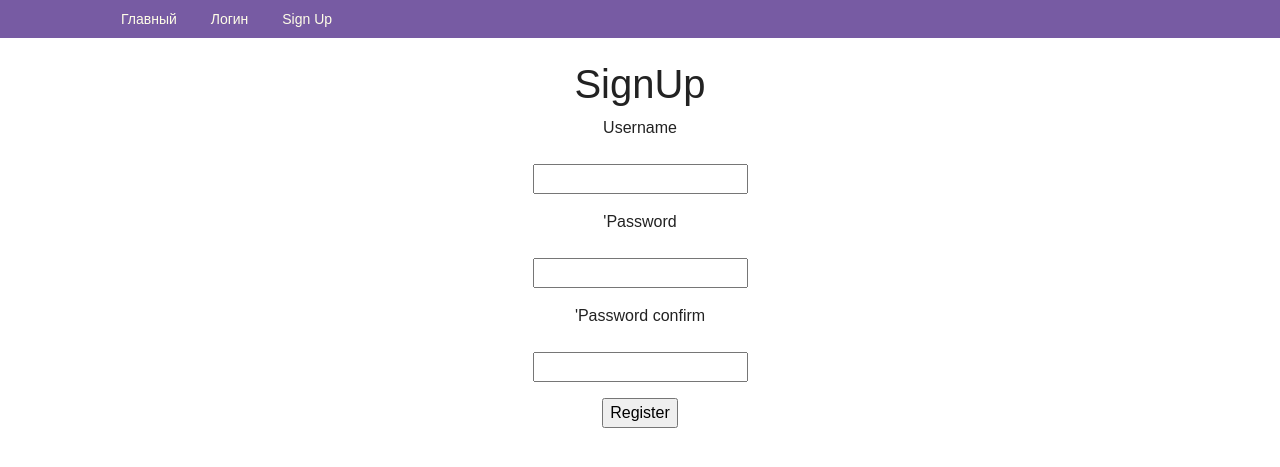
After one commit to Ruslan-dev-1996/python_58_keneshbaev_ruslan, a Django app: page /accounts/register/ in a window 1280 px wide. The commit adds this page. Shown: the top 467 px of the page. Run offline with Django 3.2, Linux system fonts and the light colour scheme; some libraries are stand-ins or nearby versions.

Commit message:
Добавил  регистрацию,добавил валидацию

```diff
--- /dev/null
+++ b/source/accounts/forms.py
@@ -0,0 +1,28 @@
+from django import forms
+from django.contrib.auth.models import User
+from django.core.exceptions import ValidationError
+
+
+class SignUpForm(forms.Form):
+    username = forms.CharField(max_length=100, required=True,
+                              label='Username')
+    password = forms.CharField(max_length=100, required=True, label="'Password",
+                               widget=forms.PasswordInput)
+    password_confirm = forms.CharField(max_length=100, required=True, label="'Password confirm",
+                               widget=forms.PasswordInput)
+
+    def clean_username(self):
+        username = self.cleaned_data.get('username')
+        try:
+            User.objects.get(username=username)
+            raise ValidationError('Username already taken',  code='username_taken')
+        except User.DoesNotExist:
+            return username
+
+    def clean(self):
+        super().clean()
+        password_1 = self.cleaned_data.get('password')
+        password_2 = self.cleaned_data.get('password_confirm')
+        if password_1 != password_2:
+            raise ValidationError('Password do not match', code='password_do_not_match')
+        return self.cleaned_data
--- /dev/null
+++ b/source/accounts/templates/register.html
@@ -0,0 +1,7 @@
+{% extends 'base.html' %}
+{% block content %}
+    <h1>SignUp</h1>
+    <form method="post" action="{% url 'accounts:register'%}" class="text-center">
+            {% include 'partial/tracker_form.html' with button_text='Register' %}
+    </form>
+{% endblock %}
--- a/source/accounts/urls.py
+++ b/source/accounts/urls.py
@@ -1,8 +1,9 @@
-from accounts.views import login_view, logout_view
+from accounts.views import login_view, logout_view, register_view
 from django.urls import path
 urlpatterns = [
     path('login/', login_view, name='login'),
-    path('logout/', logout_view, name='logout')
+    path('logout/', logout_view, name='logout'),
+    path('register/', register_view, name= 'register')
 ]
 
 app_name = 'accounts'
--- a/source/accounts/views.py
+++ b/source/accounts/views.py
@@ -1,10 +1,12 @@
 from django.contrib.auth import authenticate, login, logout
-from django.contrib.auth.decorators import login_required
 from django.shortcuts import redirect, render
+from django.contrib.auth.models import User
+from accounts.forms import SignUpForm
 
 
 def login_view(request):
     context = {}
+
     if request.method == 'POST':
         username = request.POST.get('username')
         password = request.POST.get('password')
@@ -19,3 +21,19 @@ def login_view(request):
 def logout_view(request):
     logout(request)
     return redirect('webapp:index')
+
+
+def register_view(request):
+    if request.method == 'GET':
+        form = SignUpForm()
+        return render(request, 'register.html', context={'form': form})
+    elif request.method == 'POST':
+        form = SignUpForm(data=request.POST)
+        if form.is_valid():
+            user = User(username=form.cleaned_data.get('username'))
+            user.set_password(form.cleaned_data.get('password'))
+            user.save()
+            login(request, user)
+            return redirect('webapp:index')
+        else:
+            return render(request, 'register.html', context={'form': form})
--- a/source/webapp/templates/base.html
+++ b/source/webapp/templates/base.html
@@ -23,6 +23,7 @@
                  <li><a href="{% url 'accounts:logout' %}">log out</a></li>
              {% else %}
                  <li><a href="{% url 'accounts:login' %}">Логин</a></li>
+                 <li><a href="{% url 'accounts:register' %}">Sign Up</a></li>
              {% endif %}
             {% block menu %}{% endblock %}
         </ul>
```
